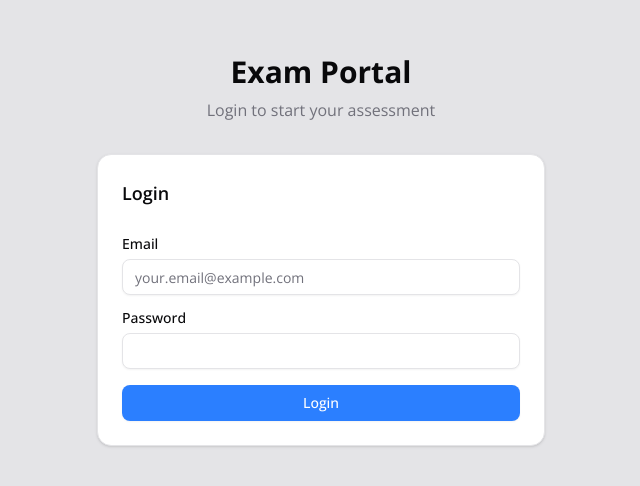
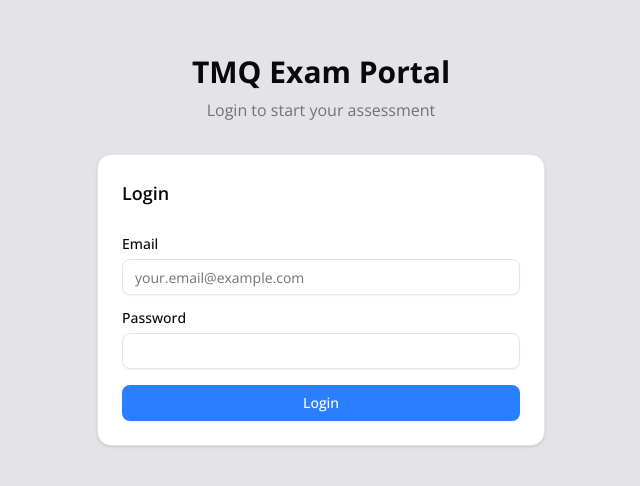
Before and after one commit to surajcan30t/tmq, a Next.js app: page / in a window 1280 px wide. Shown: the part 150-636 px from the top of the page, without its empty margins (319-959 px from the left). Built offline with nearby package versions, Linux system fonts and the light colour scheme.

Commit message:
added meta data

```diff
--- a/src/app/(auth)/page.tsx
+++ b/src/app/(auth)/page.tsx
@@ -1,5 +1,10 @@
 import Login from "@/components/Login";
+import { Metadata } from "next";
 import React from "react";
+
+export const metadata: Metadata = {
+  title: 'Login | TMQ Test Portal'
+}
 
 export default function page() {
   return (
@@ -7,7 +12,7 @@ export default function page() {
       <main className="flex min-h-screen flex-col items-center justify-center p-4 bg-zinc-200">
         <div className="w-full max-w-md">
           <div className="mb-8 text-center">
-            <h1 className="text-3xl font-bold">Exam Portal</h1>
+            <h1 className="text-3xl font-bold">TMQ Exam Portal</h1>
             <p className="text-muted-foreground mt-2">
               Login to start your assessment
             </p>
```
